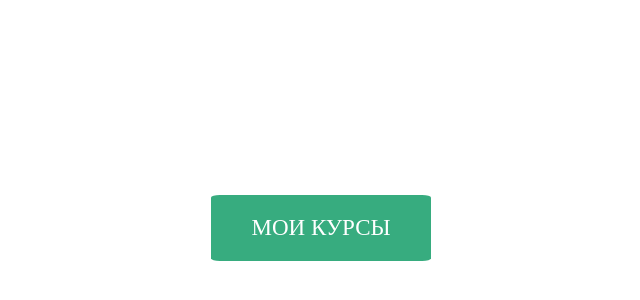
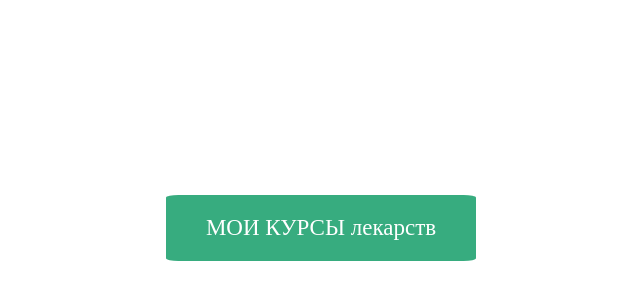
Before and after one commit to PotashinAndrey/death-sticks, a plain HTML site: page PWAhtml/index.html in a window 1280 px wide. Shown: the part 172-472 px from the top of the page, without its empty margins (319-959 px from the left). Drawn offline with Linux system fonts and the light colour scheme.

Commit message:
Уточнение про курсы

```diff
--- a/PWAhtml/index.html
+++ b/PWAhtml/index.html
@@ -9,7 +9,7 @@
 </head>
 <body>
   <div class="container">
-    <a href="myCurs.html">МОИ КУРСЫ</a>
+    <a href="myCurs.html">МОИ КУРСЫ лекарств</a>
   </div>
 </body>
 </html>
```
